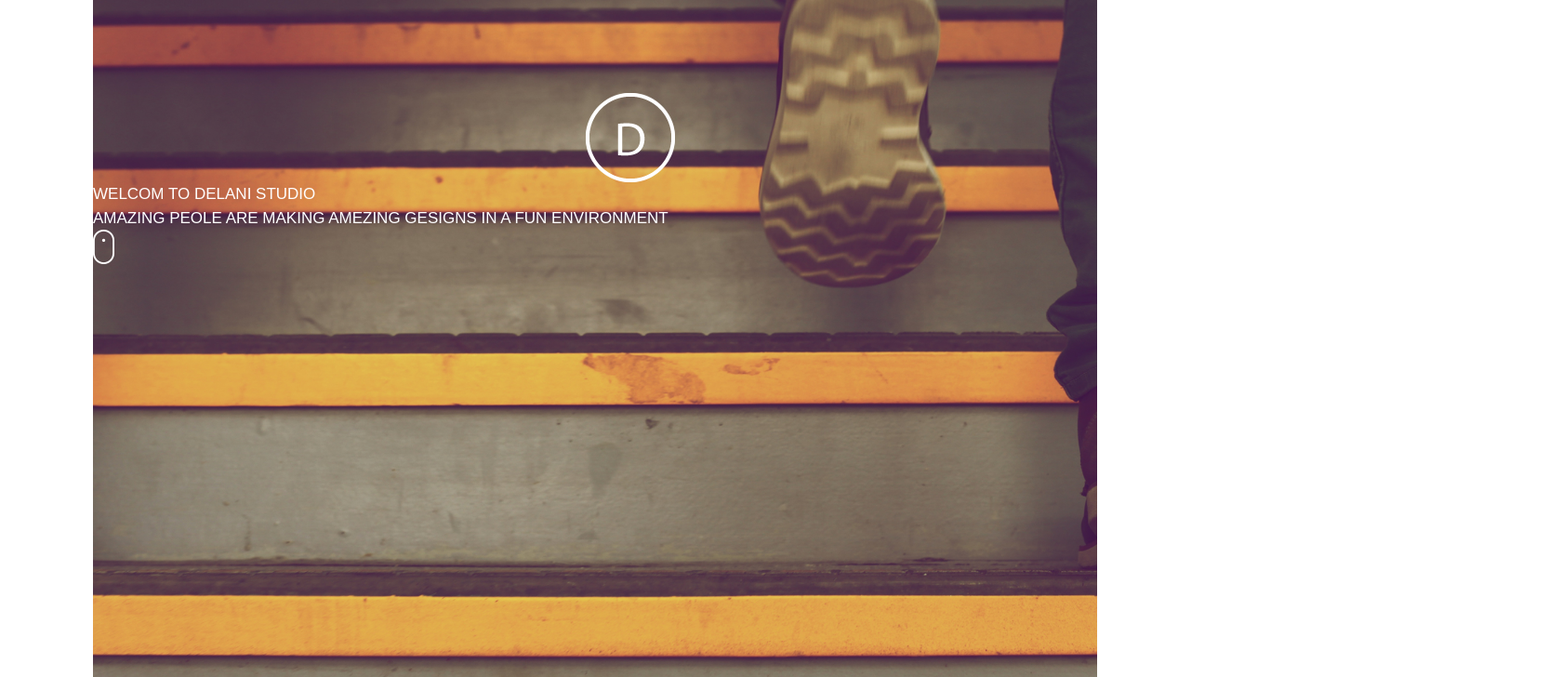
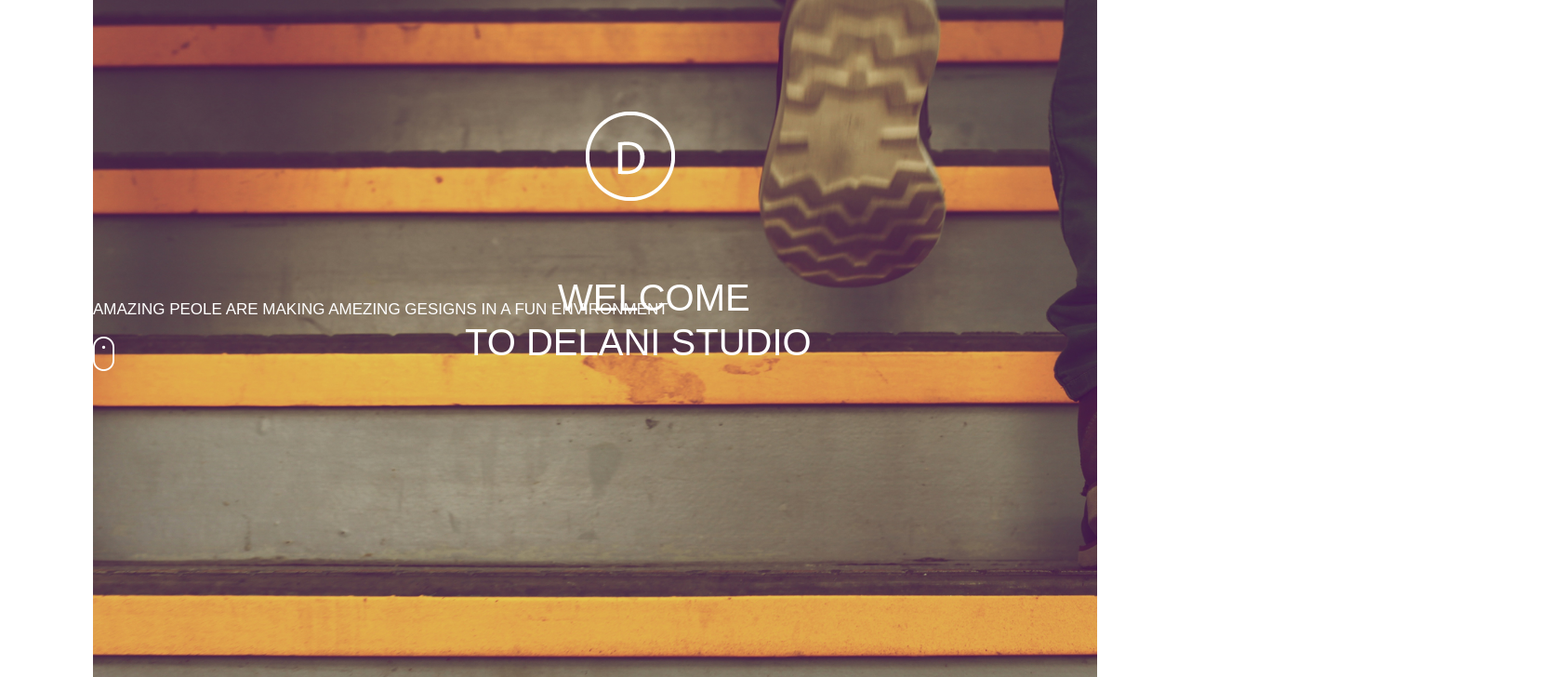
Before and after one commit to Kraft-Owaka/delani-studio-wk3-ip, a plain HTML site: page index.html in a window 1280 px wide. Shown: the top 728 px of the page at 93% size, 1680 px wide, since content can reach past the window. Drawn offline with Linux system fonts and the light colour scheme; a web font is replaced by a local one.

Commit message:
added css for the paragraph on the home page

```diff
--- a/css/styles.css
+++ b/css/styles.css
@@ -29,11 +29,16 @@ body{
 .logo {
     position: relative;
     left: 530px;
-    margin-top: 100px;
+    margin-top: 120px;
 }
 .title{
     position: relative;
-
+    top: 80px;
+    left: 500px;
+}
+#subheading{
+    position: relative;
+    left: -100px;
 }
 .section-b{
     color: #fff;
--- a/index.html
+++ b/index.html
@@ -15,10 +15,10 @@
         <div class="content">
             <img src="image/logo.png" class="logo" alt="dilani logo">
                 <div class="title">
-                    WELCOM TO DELANI STUDIO
+                    <h1>WELCOME<br> <span id="subheading">TO DELANI STUDIO</span></h1>
                 </div>
                 <div class="text">
-                    AMAZING PEOLE ARE MAKING AMEZING GESIGNS IN A FUN ENVIRONMENT
+                    <p class="paragraph">AMAZING PEOLE ARE MAKING AMEZING GESIGNS IN A FUN ENVIRONMENT</p>
                 </div>
                 <img src="image/mouse_click.png" class="mouse" alt="mouse">
         </div>
```
